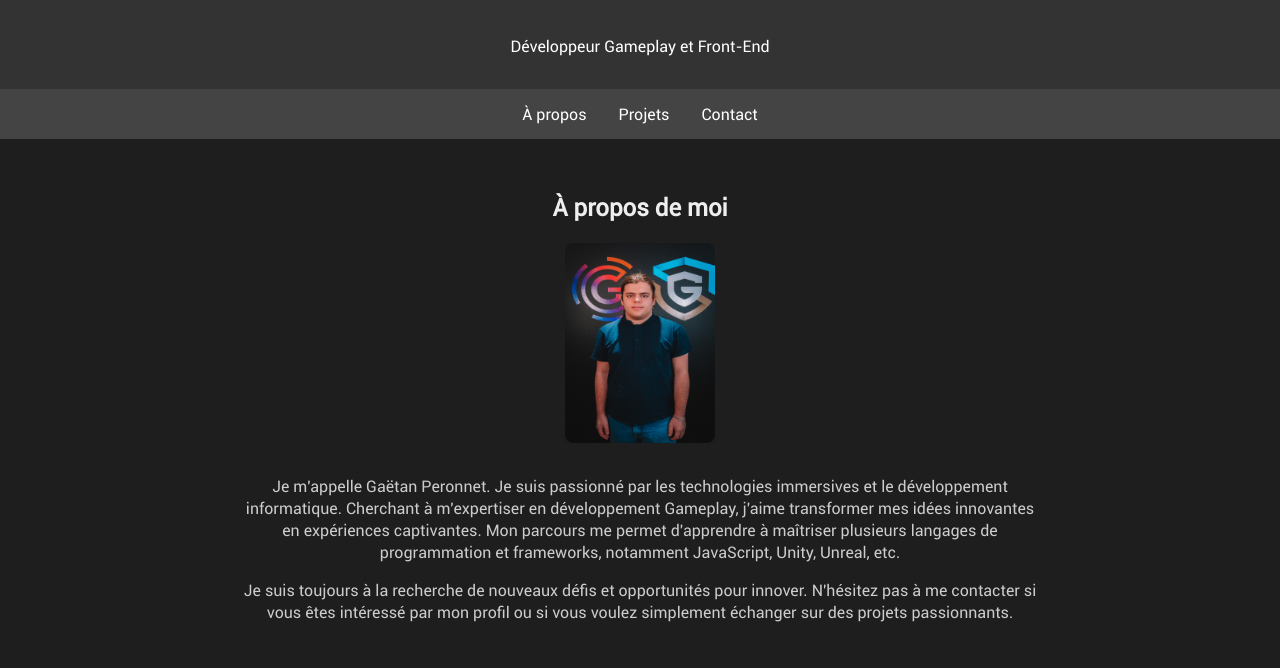
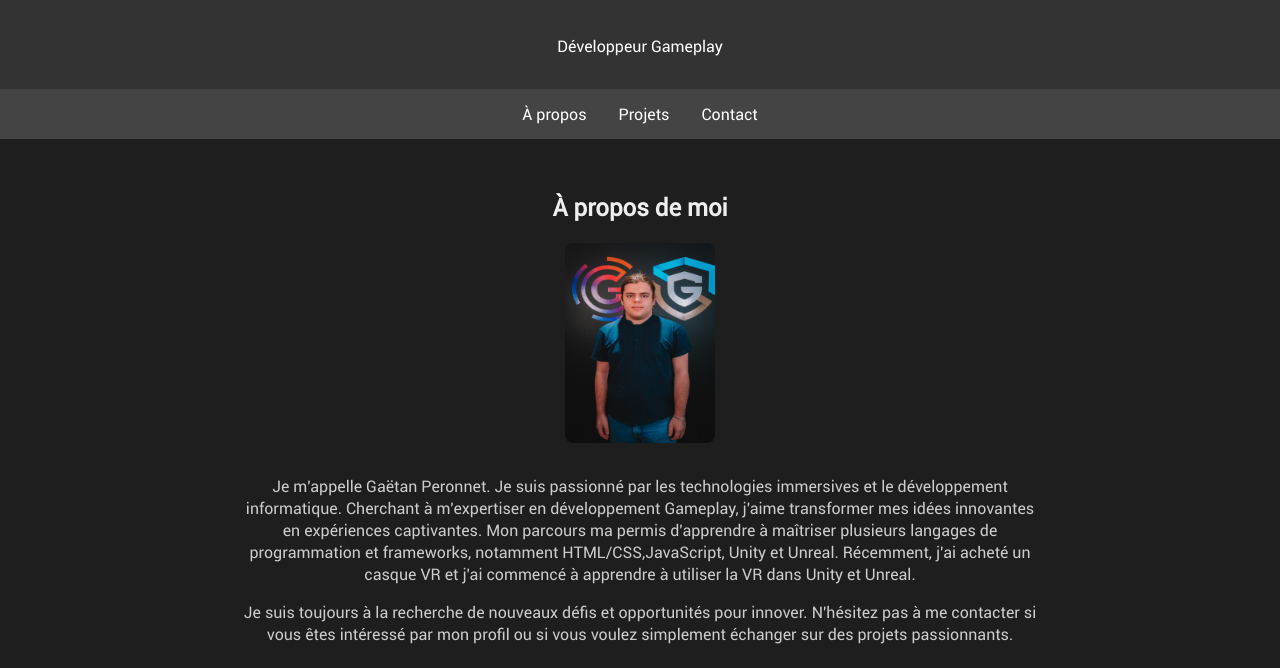
Before and after one commit to GaetanPe/Portfolio, a plain HTML site: page index.html in a window 1280 px wide. Shown: the part 83-751 px from the top of the page. Drawn offline with Linux system fonts and the light colour scheme.

```diff
--- a/index.html
+++ b/index.html
@@ -12,7 +12,7 @@
     <header>
         <div class="header-content">
             <h1>Gaëtan Peronnet</h1>
-            <p data-lang-fr="Développeur Gameplay et Front-End" data-lang-en="Gameplay and Front-End Developer">Développeur Gameplay et Front-End</p>
+            <p data-lang-fr="Développeur Gameplay" data-lang-en="Gameplay Developer">Développeur Gameplay et Front-End</p>
         </div>
         <div class="language-switcher">
             <span class="lang-label">FR</span>
@@ -34,7 +34,7 @@
             <div class="about-content">
                 <img src="PERONNETGaëtan.jpg" alt="Photo de Gaëtan Peronnet" class="profile-photo">
                 <div class="about-text">
-                    <p data-lang-fr="Je m'appelle Gaëtan Peronnet. Je suis passionné par les technologies immersives et le développement informatique. Cherchant à m'expertiser en développement Gameplay, j'aime transformer mes idées innovantes en expériences captivantes. Mon parcours me permet d'apprendre à maîtriser plusieurs langages de programmation et frameworks, notamment JavaScript, Unity, Unreal, etc." data-lang-en="My name is Gaëtan Peronnet. I am passionate about immersive technologies and software development. Seeking to specialize in Gameplay, I enjoy transforming my innovative ideas into captivating experiences. My journey allows me to learn and master several programming languages and frameworks, including JavaScript, Unity, Unreal, and more."></p>
+                    <p data-lang-fr="Je m'appelle Gaëtan Peronnet. Je suis passionné par les technologies immersives et le développement informatique. Cherchant à m'expertiser en développement Gameplay, j'aime transformer mes idées innovantes en expériences captivantes. Mon parcours ma permis d'apprendre à maîtriser plusieurs langages de programmation et frameworks, notamment HTML/CSS,JavaScript, Unity et Unreal. Récemment, j'ai acheté un casque VR et j'ai commencé à apprendre à utiliser la VR dans Unity et Unreal." data-lang-en="My name is Gaëtan Peronnet. I am passionate about immersive technologies and software development. Seeking to specialize in Gameplay, I enjoy transforming my innovative ideas into captivating experiences. My journey allows me to learn and master several programming languages and frameworks, including Html/CSS, JavaScript, Unity and Unreal. Ecently I bought a VR headset and have started to teach myself how to use VR in Unity and Unreal"></p>
                     <p data-lang-fr="Je suis toujours à la recherche de nouveaux défis et opportunités pour innover. N'hésitez pas à me contacter si vous êtes intéressé par mon profil ou si vous voulez simplement échanger sur des projets passionnants." data-lang-en="I am always looking for new challenges and opportunities to innovate. Feel free to contact me if you are interested in my profile or if you just want to discuss exciting projects."></p>
                 </div>
             </div>
```
